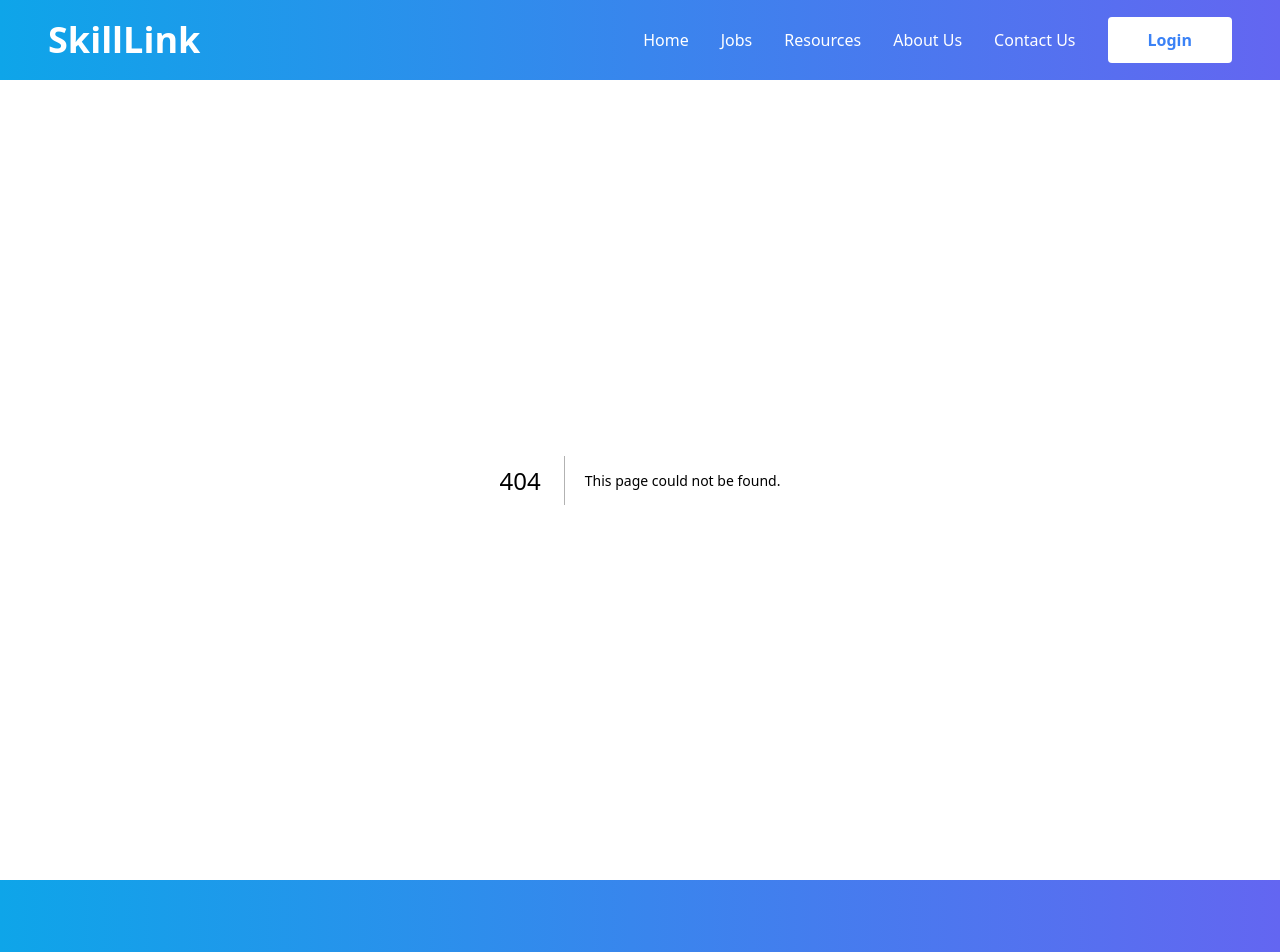
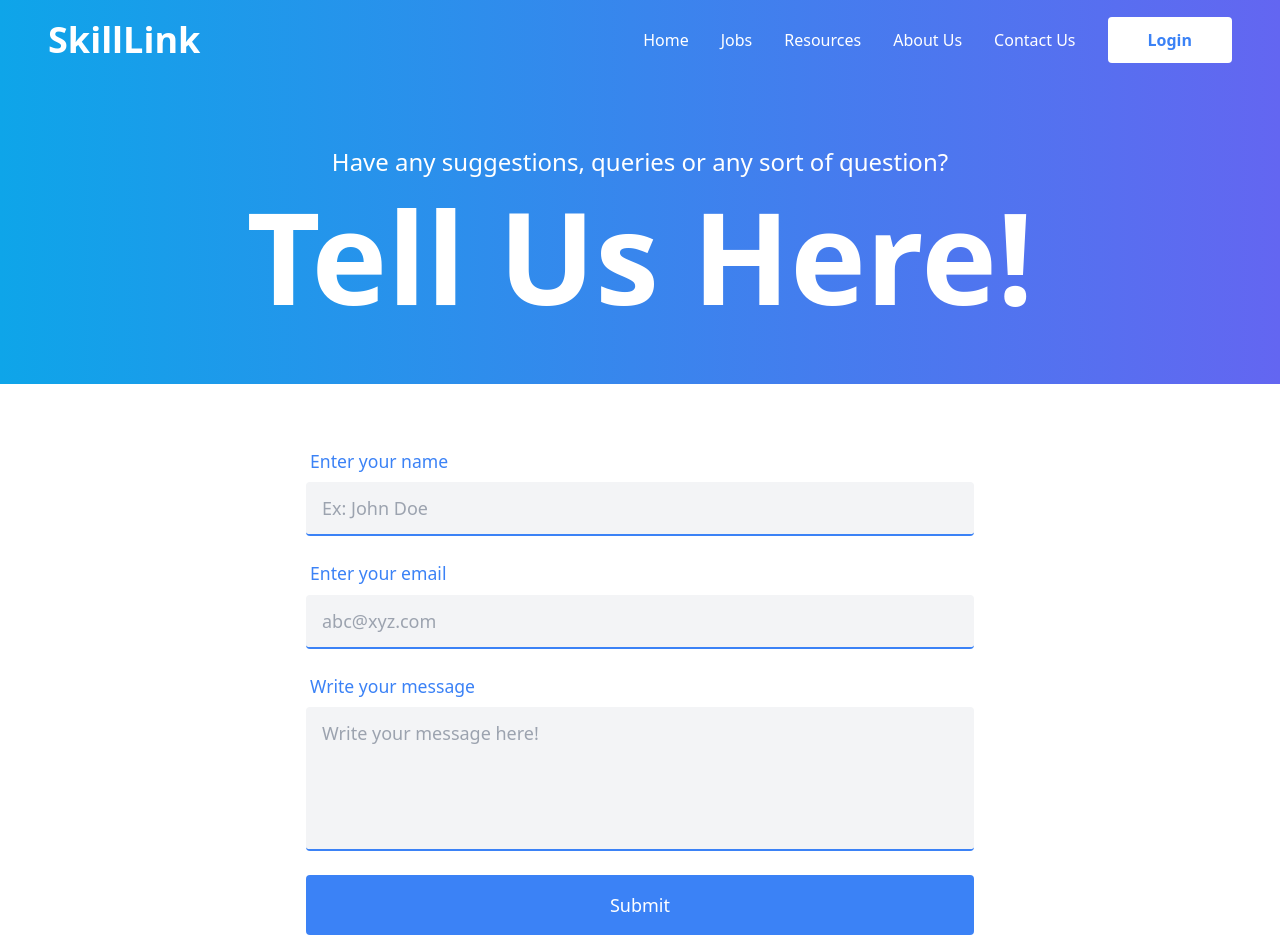
Before and after one commit to imtiaz0307/skill-link-job-board-app, a Next.js app: page /contact in a window 1280 px wide. Before the commit this address had no page. Shown: the top 952 px of the page. Built offline with nearby package versions, Linux system fonts and the light colour scheme.

Commit message:
worked on the contact page

```diff
--- /dev/null
+++ b/app/contact/page.tsx
@@ -0,0 +1,29 @@
+const Contact = () => {
+    return (
+        <main>
+            <section className="px-12 py-16 flex-col flex justify-center items-center bg-gradient-to-r from-sky-500 to-indigo-500">
+                <h3 className="text-[1.5rem] font-[500] text-center mb-3 text-white">Have any suggestions, queries or any sort of question?</h3>
+                <h1 className="text-[8rem] font-bold leading-none text-white text-center">Tell Us Here!</h1>
+            </section>
+            <section className="flex justify-center items-center">
+                <form className="w-full max-w-[700px] my-16 px-4">
+                    <div className="flex flex-col gap-2">
+                        <label className="text-blue-500 text-[1.1rem] font-[500] pl-1" htmlFor="name">Enter your name</label>
+                        <input className="bg-gray-100 py-3 px-4 text-lg border-b-2 outline-none border-blue-500 rounded mb-6" type="text" id="name" placeholder="Ex: John Doe" />
+                    </div>
+                    <div className="flex flex-col gap-2">
+                        <label className="text-blue-500 text-[1.1rem] font-[500] pl-1" htmlFor="email">Enter your email</label>
+                        <input className="bg-gray-100 py-3 px-4 text-lg border-b-2 outline-none border-blue-500 rounded mb-6" type="email" id="email" placeholder="abc@xyz.com" />
+                    </div>
+                    <div className="flex flex-col gap-2">
+                        <label className="text-blue-500 text-[1.1rem] font-[500] pl-1" htmlFor="message">Write your message</label>
+                        <textarea className="bg-gray-100 py-3 px-4 text-lg border-b-2 outline-none border-blue-500 rounded mb-6 resize-none h-36" id="message" placeholder="Write your message here!" />
+                    </div>
+                    <button type="submit" className="bg-blue-500 text-white py-4 px-12 text-lg rounded w-full">Submit</button>
+                </form>
+            </section>
+        </main>
+    )
+}
+
+export default Contact
```
